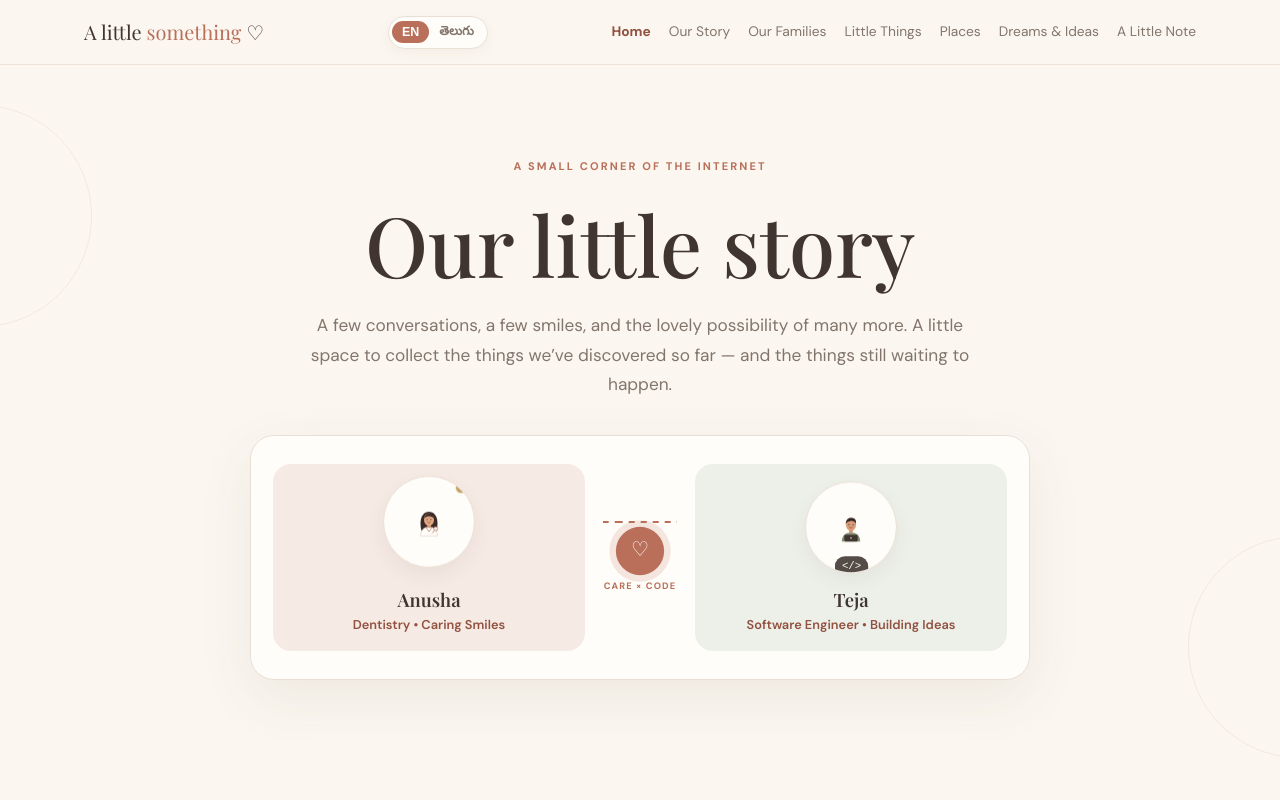
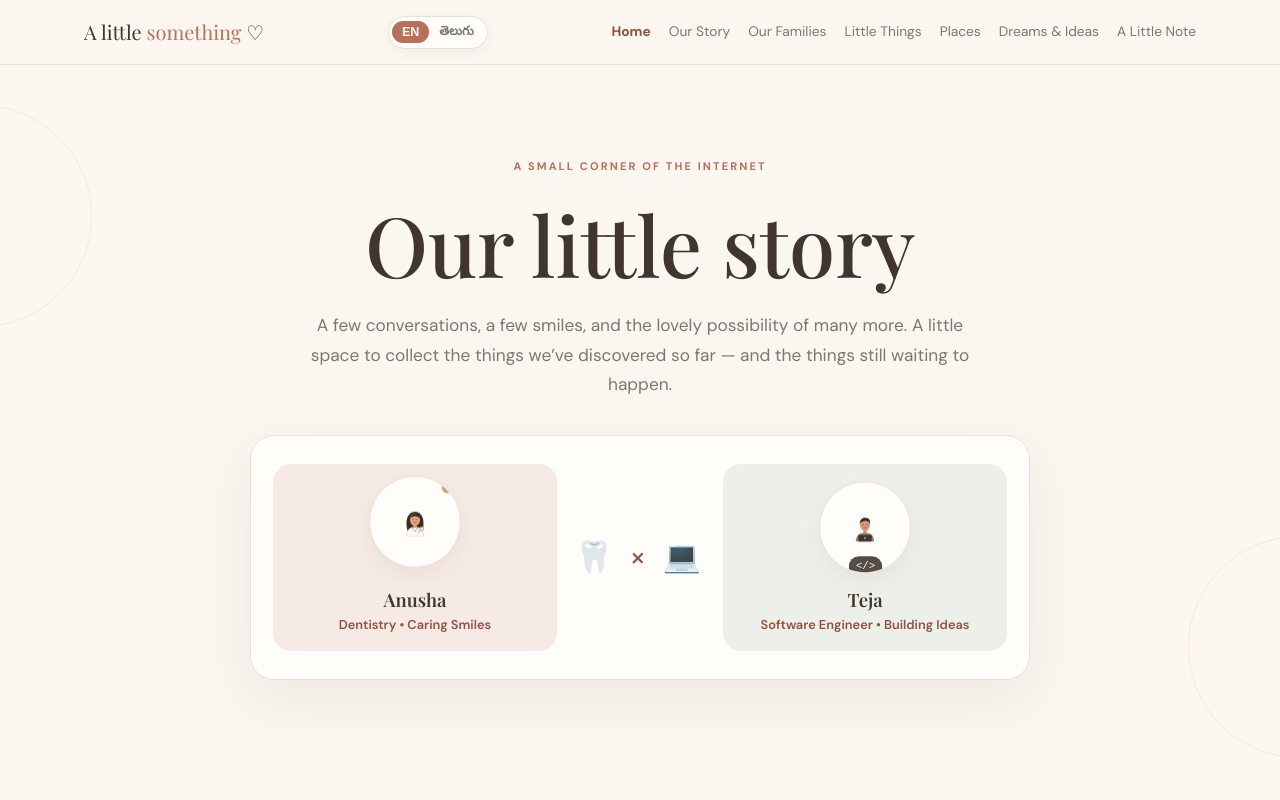
Before and after one commit to SAITEJANALLURI/anushaxteja, a plain HTML site: page index.html in a window 1280 px wide. Shown: the top 800 px of the page. Drawn offline with nearby package versions, Linux system fonts and the light colour scheme.

Commit message:
remove dashes and heart

```diff
--- a/index.html
+++ b/index.html
@@ -63,9 +63,7 @@
         </div>
 
         <div class="duo-bridge">
-          <div class="bridge-line"></div>
-          <div class="bridge-heart">♡</div>
-          <span class="eyebrow" style="font-size:.58rem;letter-spacing:.12em" data-i18n="duo.caption">Care × Code</span>
+          <span class="eyebrow bridge-caption" role="img" aria-label="Care and code">🦷 × 💻</span>
         </div>
 
         <div class="duo-node teja-node">
--- a/script.js
+++ b/script.js
@@ -32,7 +32,7 @@ const translations = {
     "duo.caption": "చిరునవ్వుల సంరక్షణ & కోడ్",
 
     "home.eyebrow": "ఇంటర్నెట్‌లో ఒక చిన్న అందమైన చోటు",
-    "home.title": "మా చిన్న కథ.",
+    "home.title": "మా చిన్న కథ",
     "home.lead": "కొన్ని మాటలు, కొన్ని చిరునవ్వులు, ఇంకా ఎన్నో మధుర క్షణాల ఆశ. ఇప్పటివరకు మేము తెలుసుకున్న విషయాలు — మరియు ముందున్న అందమైన ప్రయాణం.",
     "home.sec1.eyebrow": "ఒక కొత్త అధ్యాయం",
     "home.sec1.title": "చిన్న చిన్న క్షణాల్లోనే అనుబంధం పెరుగుతుంది.",
@@ -59,7 +59,7 @@ const translations = {
     "home.card4.p": "కలిసి చూడాలనుకునే భారతదేశంలోని అందమైన ప్రాంతాలు.",
 
     "story.eyebrow": "కుటుంబాలు కలిపిన ఒక అందమైన ఆరంభం",
-    "story.title": "అంతా ఎలా మొదలైంది.",
+    "story.title": "అంతా ఎలా మొదలైంది?",
     "story.lead": "రెండు కుటుంబాలు, దగ్గరగా ఉన్న రెండు ఊర్లు, మరియు ఒక కొత్త అధ్యాయానికి తలుపు తెరిచిన ఒక చిన్న పరిచయం.",
     "story.conn.eyebrow": "మొదటి పరిచయం",
     "story.conn.title": "ఒక ఆత్మీయ పలకరింపు.",
@@ -100,7 +100,7 @@ const translations = {
     "story.end.btn": "మా కుటుంబాలను కలవండి",
 
     "fam.eyebrow": "మా ఆరంభం వెనుక ఉన్న ఆత్మీయులు",
-    "fam.title": "రెండు కుటుంబాలు. ఒకే కథ.",
+    "fam.title": "రెండు కుటుంబాలు ఒకే కథ",
     "fam.lead": "మమ్మల్ని తీర్చిదిద్ది, ప్రోత్సహించి, ఈ కొత్త అధ్యాయానికి మార్గం వేసిన మా కుటుంబ సభ్యులకు చిరు కృతజ్ఞత.",
     "fam.nalluri.eyebrow": "ఒంగోలు నుండి",
     "fam.nalluri.title": "నల్లూరి కుటుంబం",
@@ -140,7 +140,7 @@ const translations = {
     "fam.town.quote": "“ప్రతి కొత్త ఆరంభం వెనుక మమ్మల్ని నడిపించే, ఆశీర్వదించే ఆత్మీయులు ఉంటారు.”",
 
     "things.eyebrow": "చిన్న విషయాలే కథను అందంగా మారుస్తాయి",
-    "things.title": "కొన్ని ఇష్టమైన విషయాలు.",
+    "things.title": "కొన్ని ఇష్టమైన విషయాలు",
     "things.lead": "ఒకరినొకరు తెలుసుకోవడం అంటే చిన్న చిన్న ఇష్టాలను తెలుసుకోవడమే — ముఖ్యంగా రుచికరమైన వాటిని!",
     "things.anim.title": "కలిసి వంట చేయడం & రుచులు పంచుకోవడం",
     "things.anim.sweet": "మోతీచూర్ & చాక్లెట్",
@@ -165,7 +165,7 @@ const translations = {
     "things.menu.sub": "చాలా బాగుంది కదూ?",
 
     "places.eyebrow": "ప్రయాణాల కలలు",
-    "places.title": "ఎక్కడికైనా, ఏదో ఒకరోజు.",
+    "places.title": "ఎక్కడికైనా, ఏదో ఒకరోజు",
     "places.lead": "ఒక చిన్న ట్రావెల్ విష్‌లిస్ట్ — అందమైన దారులు, స్థానిక రుచులు మరియు హడావిడి లేకుండా గడిపే సమయం.",
     "places.p1.t": "కేరళ",
     "places.p1.p": "బ్యాక్ వాటర్స్, కొండ ప్రాంతాలు, ప్రశాంతమైన ఉదయాలు మరియు పచ్చదనం.",
@@ -184,7 +184,7 @@ const translations = {
     "places.end.p": "దారిలో వినే పాటలు, స్నాక్ స్టాప్‌లు, సరదా ఫోటోలు మరియు ఇంటికి తెచ్చుకునే జ్ఞాపకాలే అసలైన ఆనందం.",
 
     "dreams.eyebrow": "ఒక చిన్న ఆలోచన",
-    "dreams.title": "రుచితో కూడిన ఒక సైడ్-హస్ల్.",
+    "dreams.title": "రుచితో కూడిన ఒక సైడ్-హస్ల్",
     "dreams.lead": "రెండు ఆలోచనాత్మక మనసులు, వేర్వేరు నైపుణ్యాలు, మరియు ఒక సరదా ఆలోచన: ఆహారంపై ఉన్న ఇష్టాన్ని మా సొంత వెంచర్‌గా మార్చడం.",
     "biz.board.title": "బిజినెస్ ప్లానింగ్ బోర్డ్ • ఫుడ్ వెంచర్",
     "biz.board.status": "ప్రణాళిక సిద్ధమవుతోంది...",
@@ -216,7 +216,7 @@ const translations = {
     "dreams.panel.4": "4. నచ్చిన వాటిని మరింత మెరుగుపరచడం.",
 
     "note.eyebrow": "మీ ఆలోచనల కోసం ఒక చిన్న చోటు",
-    "note.title": "ఇక మీ వంతు, అనూష.",
+    "note.title": "ఇక మీ వంతు, అనూష",
     "note.lead": "సరదాగా కొన్ని ప్రశ్నలు. సరైన సమాధానాలు అంటూ ఏమీ లేవు — ఒకరినొకరు మరింత తెలుసుకోవడానికి ఒక చిన్న అవకాశం మాత్రమే.",
     "form.q1": "మనం కలిసి వెళ్లడానికి భారతదేశంలో ఒక ప్రదేశాన్ని ఎంచుకోమంటే, ఎక్కడికి వెళ్దాం?",
     "form.q1.ph": "మీ మనసులో ఉన్న ప్రదేశం…",
--- a/styles.css
+++ b/styles.css
@@ -368,3 +368,12 @@ html[lang="te"] h1,html[lang="te"] h2,html[lang="te"] h3{line-height:1.4}
 @media(max-width:760px){
   html[lang="te"] body,html[lang="te"] .lead,html[lang="te"] .muted{line-height:1.8}
 }
+
+/* Care × Code emoji caption: same look at every breakpoint */
+.duo-bridge .bridge-caption{
+  font-size:1.9rem;letter-spacing:.14em;line-height:1;white-space:nowrap;
+  text-transform:none;font-weight:400;color:var(--terra-dark);
+}
+@media(max-width:480px){
+  .duo-bridge{gap:0;min-height:48px}
+}
```
Also changed, not shown: our-story.html (+1 -3 lines).
